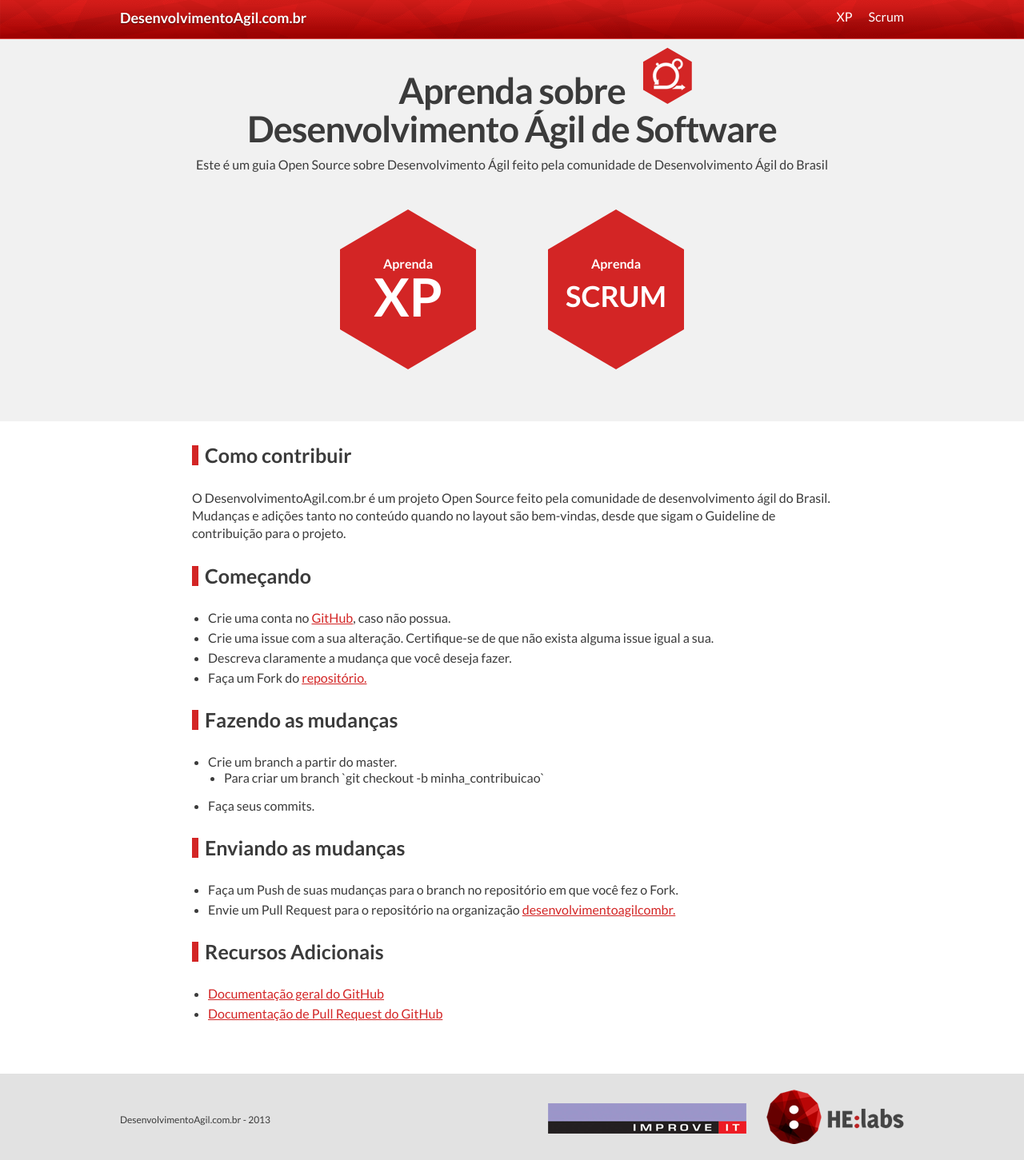
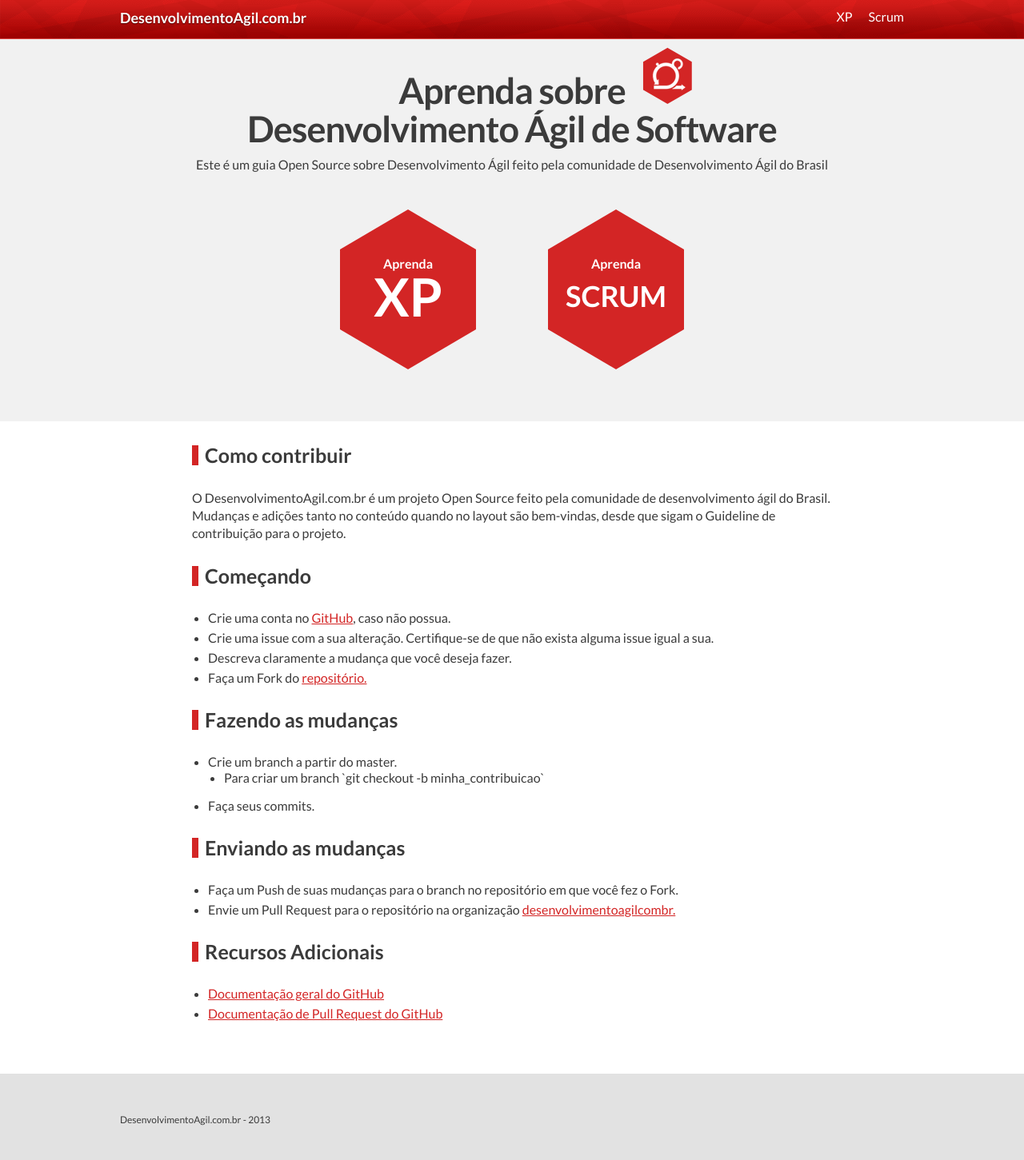
Before and after one commit to desenvolvimentoagilcombr/desenvolvimentoagilcombr.github.com, a Jekyll site: the page built from index.html, in a window 1280 px wide. Shown: the whole page at 80% size. Built offline with Jekyll 4.4.1, drawn with Linux system fonts in a browser that asks for light colours; Markdown is read by kramdown in place of the engine named in the settings.

Commit message:
Removes logos from footer

```diff
--- a/_includes/footer.html
+++ b/_includes/footer.html
@@ -1,10 +1,5 @@
 <footer>
 	<div class="center">
 	    <span>DesenvolvimentoAgil.com.br - 2013</span>
-
-	    <div id="footer-links">
-	      <a target="_blank" href="http://improveit.com.br" title="Improve It" class="improveit-link"><img src="/images/logo-improveit.png" alt="Improve It" /></a>
-	      <a target="_blank" href="http://helabs.com.br" title="HE:labs"><img src="/images/logo-he.png" alt="HE:labs" /></a>
-	    </div>
 	</div>
 </footer>
--- a/stylesheets/mobile.css
+++ b/stylesheets/mobile.css
@@ -33,15 +33,6 @@ footer {
 footer span {
 	padding: 0;
 	float: none;
-}
-
-#footer-links { float: none; }
-
-#footer-links a {
-	display: block;
-	float: none;
-	margin-left: 0;
-	margin-top: 20px;
 }
 
 #content h1 {
--- a/stylesheets/style.css
+++ b/stylesheets/style.css
@@ -375,20 +375,6 @@ footer span {
   padding: 30px 0 0 0;
   float: left;
   display: block;
-}
-
-#footer-links {
-  float: right;
-}
-
-#footer-links a {
-  display: block;
-  float: left;
-  margin-left: 25px;
-}
-
-#footer-links .improveit-link {
-  margin-top: 17px;
 }
 
 /*/*====================*/
```
